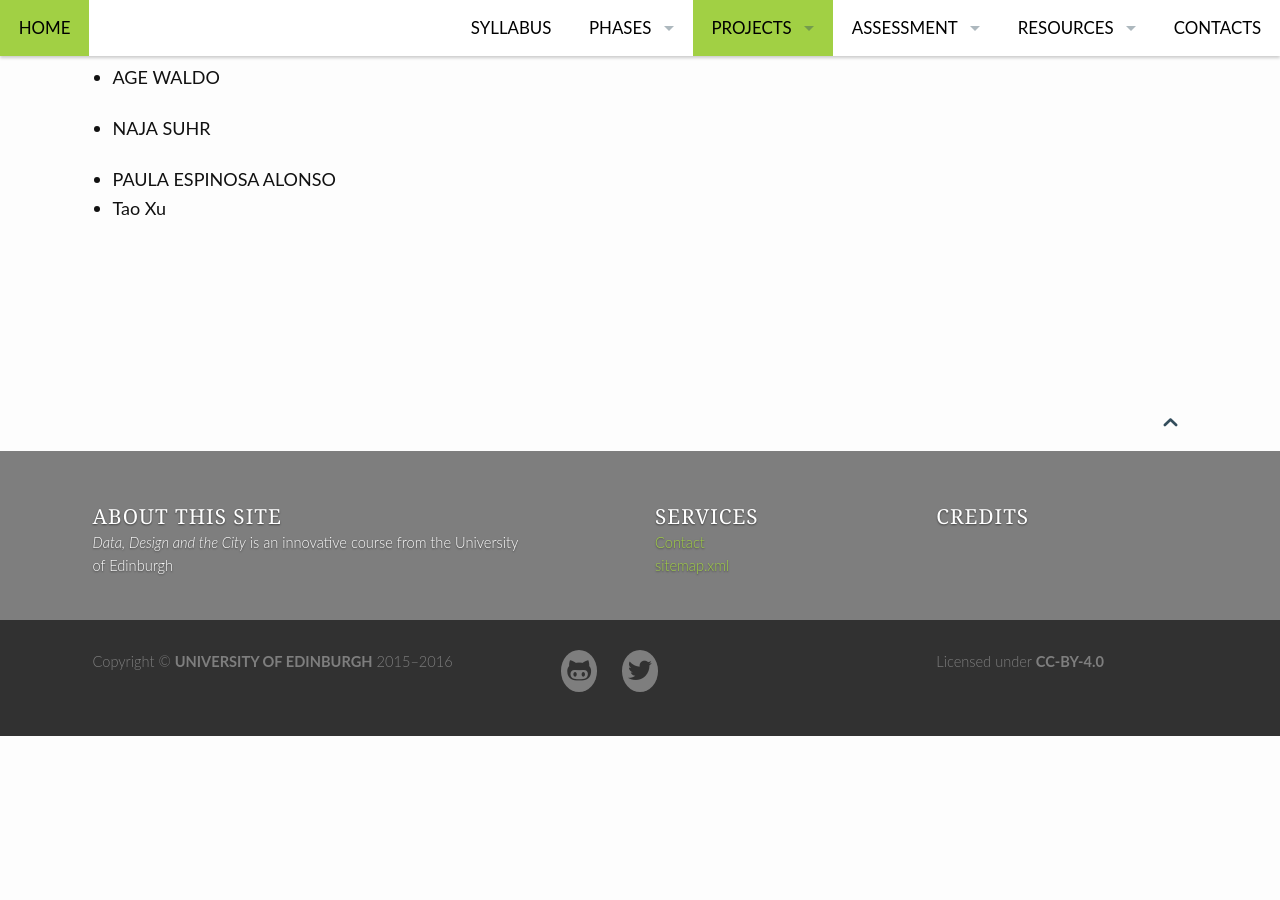
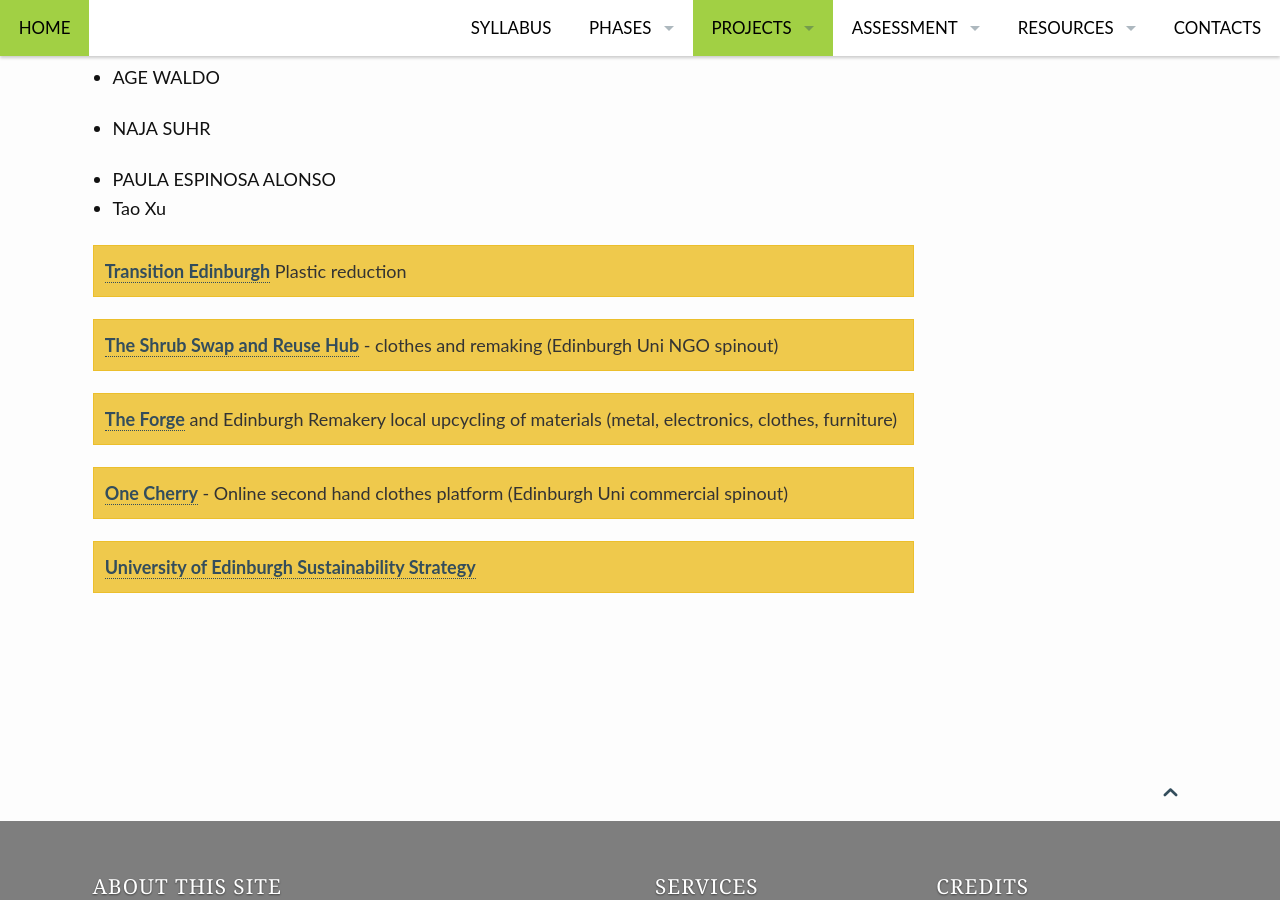
Before and after one commit to edinburghlivinglab/ddc, a Jekyll site: the page built from pages/projects_2019.md, in a window 1280 px wide and 900 px high, scrolled down 507 px. Built offline with Jekyll 4.4.1, drawn with Linux system fonts in a browser that asks for light colours; before the commit the page ends 1243 px from its top, so only the background shows below that.

Commit message:
Update projects_2019.md

```diff
--- a/pages/projects_2019.md
+++ b/pages/projects_2019.md
@@ -22,3 +22,23 @@
 
 * PAULA ESPINOSA ALONSO
 * Tao Xu
+
+
+
+<div>
+    <div class="medium-panel">
+        <a href="https://transitionedinburgh.org.uk/">Transition Edinburgh</a> Plastic reduction
+    </div>
+      <div class="medium-panel">
+      <a href="https://www.shrubcoop.org/">The Shrub Swap and Reuse Hub</a> - clothes and remaking (Edinburgh Uni NGO spinout)
+    </div>
+    <div class="medium-panel">
+        <a href="https://edinburghforge.com/">The Forge</a> and Edinburgh Remakery local upcycling of materials (metal, electronics, clothes, furniture)
+    </div>
+    <div class="medium-panel">
+        <a href="https://onecherry.co.uk/">One Cherry</a> - Online second hand clothes platform (Edinburgh Uni commercial spinout)
+    </div>
+     <div class="medium-panel">
+        <a href="https://www.ed.ac.uk/about/sustainability/what-we-do/circular-economy">University of Edinburgh Sustainability Strategy</a>
+    </div>
+</div>
```
